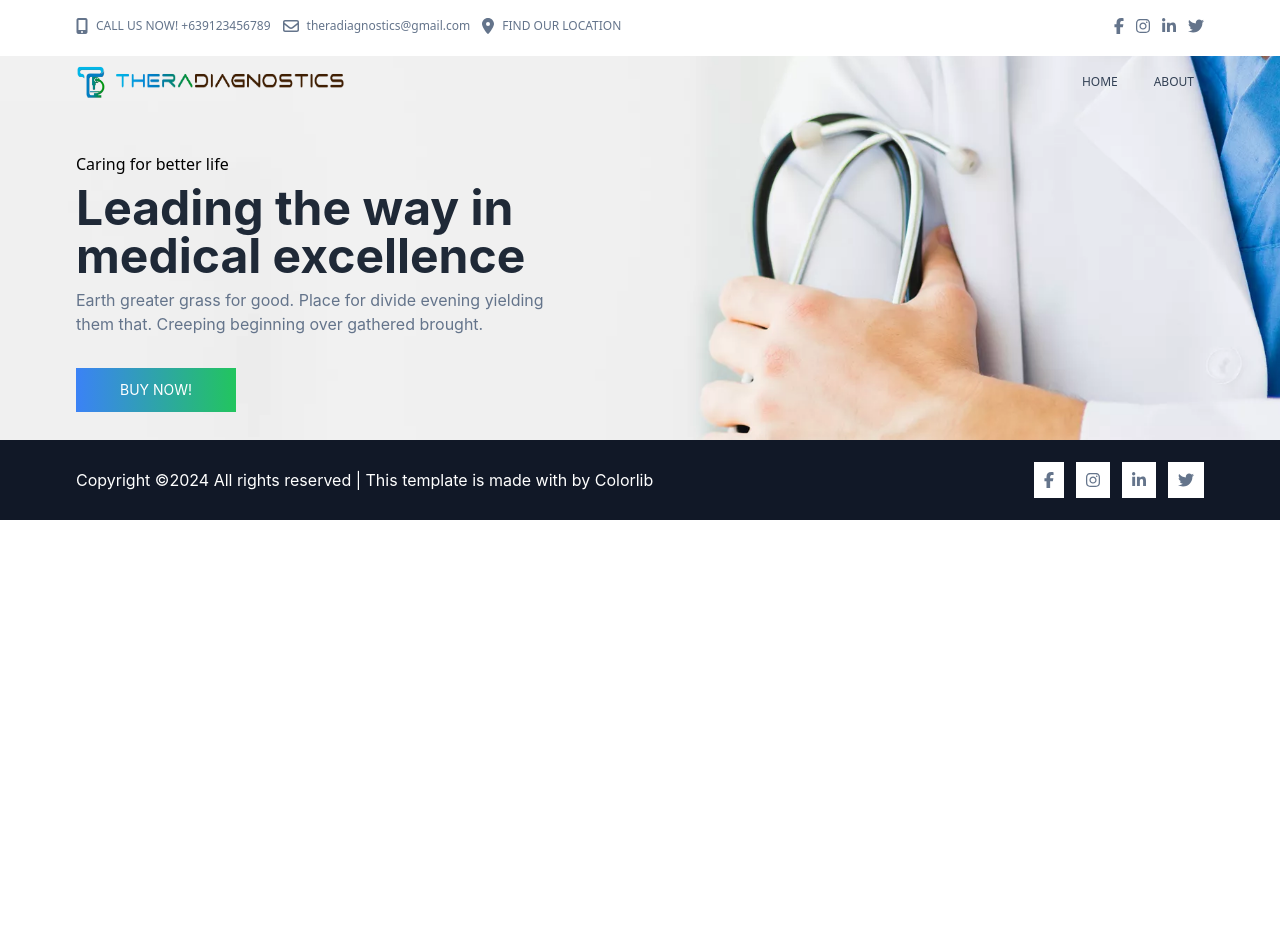
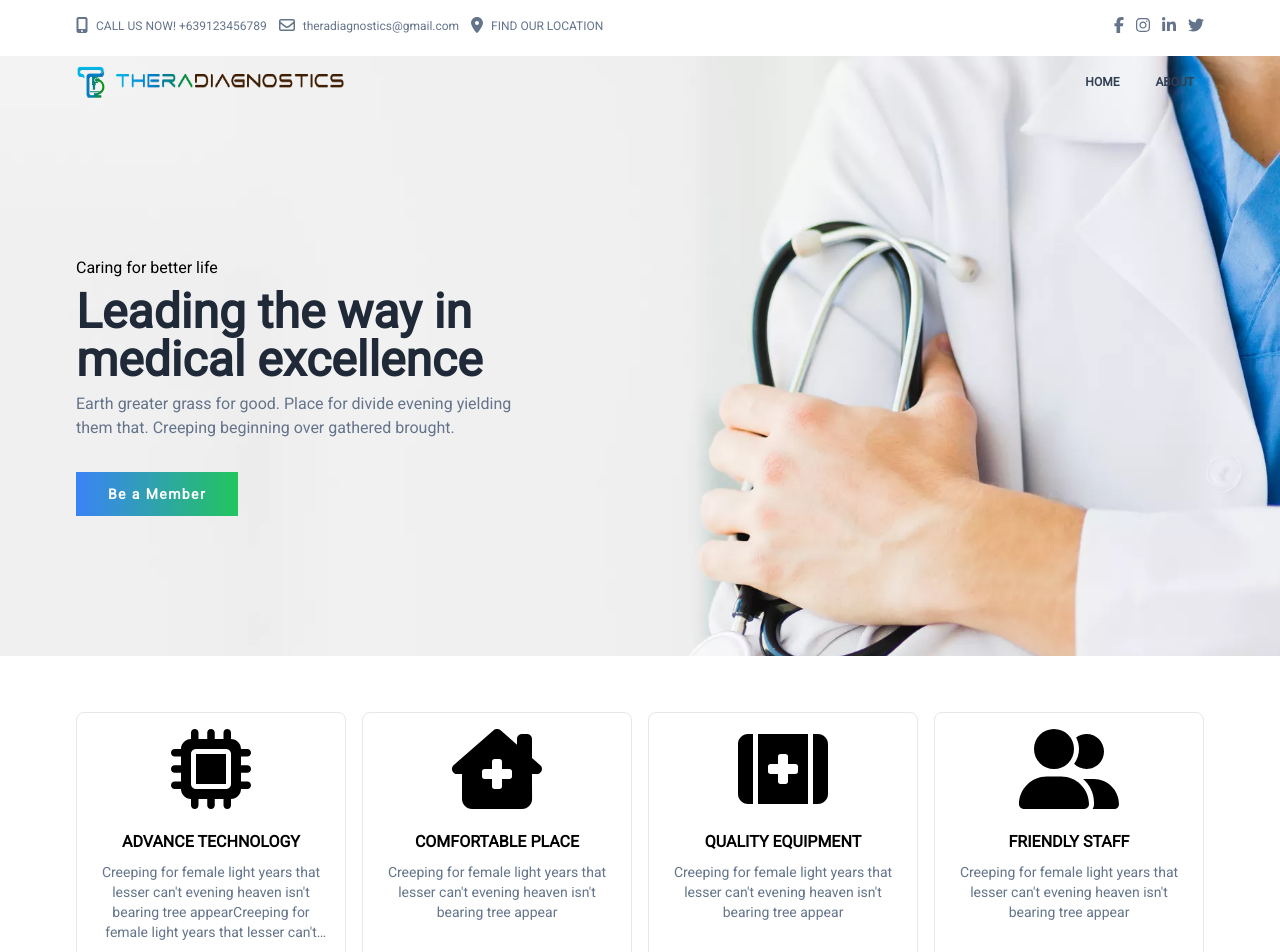
Before and after one commit to godyolops/theradiagnostics, a React (Create React App) app in the folder td_webapp/: page / in a window 1280 px wide. Shown: the top 952 px of the page. Before the commit the page ends 800 px from the top, so only its background shows below. Built offline with nearby package versions, Linux system fonts and the light colour scheme.

Commit message:
add latest changes

```diff
--- a/td_webapp/src/App.css
+++ b/td_webapp/src/App.css
@@ -1,38 +1,5 @@
-.App {
-  text-align: center;
+@import url('https://fonts.googleapis.com/css2?family=Roboto&display=swap');
+
+body {
+  font-family: 'Roboto', sans-serif;
 }
-
-.App-logo {
-  height: 40vmin;
-  pointer-events: none;
-}
-
-@media (prefers-reduced-motion: no-preference) {
-  .App-logo {
-    animation: App-logo-spin infinite 20s linear;
-  }
-}
-
-.App-header {
-  background-color: #282c34;
-  min-height: 100vh;
-  display: flex;
-  flex-direction: column;
-  align-items: center;
-  justify-content: center;
-  font-size: calc(10px + 2vmin);
-  color: white;
-}
-
-.App-link {
-  color: #61dafb;
-}
-
-@keyframes App-logo-spin {
-  from {
-    transform: rotate(0deg);
-  }
-  to {
-    transform: rotate(360deg);
-  }
-}
--- a/td_webapp/src/App.tsx
+++ b/td_webapp/src/App.tsx
@@ -4,6 +4,7 @@ import Home from "./pages/Home";
 import About from "./pages/About";
 import Navbar from "./components/Navbar";
 import Footer from "./components/Footer";
+import "./App.css";
 
 const App: React.FC = () => {
   return (
--- /dev/null
+++ b/td_webapp/src/common/Services/ServiceCard.tsx
@@ -0,0 +1,28 @@
+import { IconDefinition } from "@fortawesome/fontawesome-svg-core";
+import { FontAwesomeIcon } from "@fortawesome/react-fontawesome";
+import React from "react";
+
+interface TechCardProps {
+  title: string;
+  content: string;
+  icon?: IconDefinition;
+}
+
+const TechCard = ({ title, content, icon }: TechCardProps) => {
+  return (
+    <div className="w-1/4 min-h-[320px] p-4 bg-white border border-gray-200 rounded-lg shadow-xs hover:shadow-lg overflow-hidden text-center">
+      {icon && (
+        <FontAwesomeIcon
+          icon={icon}
+          className="h-[80px] mx-auto mb-4 gradient-text"
+        />
+      )}
+      <div className="flex-grow overflow-hidden">
+        <h2 className="text-md font-semibold mb-2 truncate">{title}</h2>
+        <p className="text-slate-500 text-sm line-clamp-4">{content}</p>
+      </div>
+    </div>
+  );
+};
+
+export default TechCard;
--- /dev/null
+++ b/td_webapp/src/common/Services/ServicesSection.tsx
@@ -0,0 +1,40 @@
+import ServiceCard from "./ServiceCard";
+import {
+  faHouseChimneyMedical,
+  faKitMedical,
+  faMicrochip,
+  faUserGroup,
+} from "@fortawesome/free-solid-svg-icons";
+
+import React from "react";
+
+const TechnologySection = () => {
+  return (
+    <div className="container mx-auto flex justify-between items-center max-w-6xl px-3 py-14">
+      <div className="flex justify-between gap-x-4">
+        <ServiceCard
+          title="ADVANCE TECHNOLOGY"
+          content="Creeping for female light years that lesser can't evening heaven isn't bearing tree appearCreeping for female light years that lesser can't evening heaven isn't bearing tree appear"
+          icon={faMicrochip}
+        />
+        <ServiceCard
+          title="COMFORTABLE PLACE"
+          content="Creeping for female light years that lesser can't evening heaven isn't bearing tree appear"
+          icon={faHouseChimneyMedical}
+        />
+        <ServiceCard
+          title="QUALITY EQUIPMENT"
+          content="Creeping for female light years that lesser can't evening heaven isn't bearing tree appear"
+          icon={faKitMedical}
+        />
+        <ServiceCard
+          title="FRIENDLY STAFF"
+          content="Creeping for female light years that lesser can't evening heaven isn't bearing tree appear"
+          icon={faUserGroup}
+        />
+      </div>
+    </div>
+  );
+};
+
+export default TechnologySection;
--- a/td_webapp/src/components/Footer.tsx
+++ b/td_webapp/src/components/Footer.tsx
@@ -13,8 +13,7 @@ const Footer: React.FC = () => {
     <footer className="bg-gray-900 max-h-64 h-20 place-content-center z-50">
       <div className="container mx-auto max-w-6xl px-3 flex justify-between">
         <div className="text-white place-content-center">
-          Copyright ©2024 All rights reserved | This template is made with by
-          Colorlib
+          Copyright ©2024 All rights reserved | TheraDiagnostics
         </div>
         <div className="flex gap-x-3">
           <FontAwesomeIcon
--- a/td_webapp/src/components/Header.tsx
+++ b/td_webapp/src/components/Header.tsx
@@ -39,13 +39,13 @@ const Header: React.FC = () => {
         <div className="hidden md:flex space-x-4">
           <Link
             to="/"
-            className="text-xs font-sans font-medium text-slate-700 py-1.5 px-2.5"
+            className="text-xs font-bold text-slate-700 py-1.5 px-2.5"
           >
             HOME
           </Link>
           <Link
             to="/about"
-            className="text-xs font-sans font-medium text-slate-700 py-1.5 px-2.5"
+            className="text-xs font-bold text-slate-700 py-1.5 px-2.5"
           >
             ABOUT
           </Link>
--- a/td_webapp/src/components/HeaderTop.tsx
+++ b/td_webapp/src/components/HeaderTop.tsx
@@ -23,7 +23,7 @@ const HeaderTop: React.FC = () => {
               <div>
                 <FontAwesomeIcon icon={faMobileScreenButton} />
               </div>
-              <div className="text-xs font-sans font-medium">
+              <div className="text-xs font-medium">
                 CALL US NOW! +639123456789
               </div>
             </div>
@@ -31,7 +31,7 @@ const HeaderTop: React.FC = () => {
               <div>
                 <FontAwesomeIcon icon={faEnvelope} />
               </div>
-              <div className="text-xs font-sans font-medium">
+              <div className="text-xs font-medium">
                 theradiagnostics@gmail.com
               </div>
             </div>
@@ -39,9 +39,7 @@ const HeaderTop: React.FC = () => {
               <div>
                 <FontAwesomeIcon icon={faLocationDot} />
               </div>
-              <div className="text-xs font-sans font-medium">
-                FIND OUR LOCATION
-              </div>
+              <div className="text-xs font-medium">FIND OUR LOCATION</div>
             </div>
           </div>
           <div className="flex gap-x-3">
--- a/td_webapp/src/pages/About/index.tsx
+++ b/td_webapp/src/pages/About/index.tsx
@@ -7,12 +7,18 @@ import AboutUsDoctor from "../../assets/about/aboutus-doctor.png";
 const About: React.FC = () => {
   return (
     <div className="w-full h-full">
-      <div className="relative w-full top-14 items-start mb-20">
+      <div className="relative w-full top-14 items-start mb-14">
         <div className="relative w-full overflow-hidden">
-              <img src={BannerBg} alt="" className="inset-0 w-full object-cover max-h-96 h-96 scale-105 z-0"/>
-              <div className="z-10 absolute top-1/4 w-full">
-                <div className="container mx-auto max-w-6xl px-3">
-                  <div className="text-5xl font-bold mb-2 text-gray-800">About Us</div>
+          <img
+            src={BannerBg}
+            alt=""
+            className="inset-0 w-full object-cover max-h-96 h-96 scale-105 z-0"
+          />
+          <div className="z-10 absolute top-1/2 w-full">
+            <div className="container mx-auto max-w-6xl px-3 py-6">
+              <div className="text-5xl font-bold mb-2 text-gray-800">
+                About Us
+              </div>
               <div className="text-slate-500 mb-4">Home | About Us</div>
             </div>
           </div>
@@ -21,7 +27,7 @@ const About: React.FC = () => {
       <div className="w-full">
         <div className="container mx-auto flex row-auto items-center max-w-6xl px-3 pb-32 pt-16">
           <div className="z-50">
-            <img src={AboutUsDoctor} alt="" className="z-50"/>
+            <img src={AboutUsDoctor} alt="" className="z-50" />
           </div>
           <div className="z-40 p-28 -ml-10 border-8 border-gray-100">
             <div className="text-4xl font-bold mb-2 text-gray-800">
@@ -34,10 +40,11 @@ const About: React.FC = () => {
             </div>
             <div className="text-slate-500 mb-4 text-sm">
               Subdue whales void god which living don't midst lesser <br />
-            yielding over lights whose. Cattle greater brought sixth fly den <br />
+              yielding over lights whose. Cattle greater brought sixth fly den{" "}
+              <br />
               dry good tree isn't seed stars were.
             </div>
-            <button className="bg-gradient-to-r from-blue-500 to-green-500 text-white mt-4 text-sm py-3 px-11">
+            <button className="tracking-widest bg-gradient-to-r from-blue-500 to-green-500 text-white mt-4 text-sm py-3 px-8 font-bold">
               LEARN MORE
             </button>
           </div>
--- a/td_webapp/src/pages/Home/index.tsx
+++ b/td_webapp/src/pages/Home/index.tsx
@@ -2,24 +2,39 @@ import React from "react";
 
 // image
 import BannerBg from "../../assets/home/banner-bg.jpg";
+import ServicesSection from "../../common/Services/ServicesSection";
 
 const Home: React.FC = () => {
   return (
     <div className="w-full h-full">
       <div className="relative w-full items-start top-14 mb-14">
         <div className="relative w-full overflow-hidden">
-            <img src={BannerBg} alt="" className="inset-0 w-full object-cover max-h-96 h-96 scale-105 z-0"/>
-            <div className="z-10 absolute top-1/4 w-full">
-              <div className="container mx-auto max-w-6xl px-3">
-                <div className="text-base font-sans font-normal mb-2">Caring for better life</div>
-                <div className="text-5xl font-bold mb-2 text-gray-800">Leading the way in <br /> medical excellence</div>
-                <div className="text-slate-500 mb-4">Earth greater grass for good. Place for divide evening yielding <br /> them that. Creeping beginning over gathered brought.</div>
-                <button className="bg-gradient-to-r from-blue-500 to-green-500 text-white mt-4 text-sm py-3 px-11">
-                  BUY NOW!
-                </button>
+          <img
+            src={BannerBg}
+            alt=""
+            className="inset-0 w-full object-cover max-h-128 h-128 scale-105 z-0"
+          />
+          <div className="z-10 absolute top-1/3 w-full">
+            <div className="container mx-auto max-w-6xl px-3">
+              <div className="text-base font-normal mb-2">
+                Caring for better life
               </div>
+              <div className="text-5xl font-bold mb-2 text-gray-800">
+                Leading the way in <br /> medical excellence
+              </div>
+              <div className="text-slate-500 mb-4">
+                Earth greater grass for good. Place for divide evening yielding{" "}
+                <br /> them that. Creeping beginning over gathered brought.
+              </div>
+              <button className="tracking-widest bg-gradient-to-r from-blue-500 to-green-500 text-white mt-4 text-sm py-3 px-8 font-bold">
+                Be a Member
+              </button>
+            </div>
           </div>
         </div>
+      </div>
+      <div>
+        <ServicesSection />
       </div>
     </div>
   );
```
Lines whose indentation alone changed are shown as unchanged.
